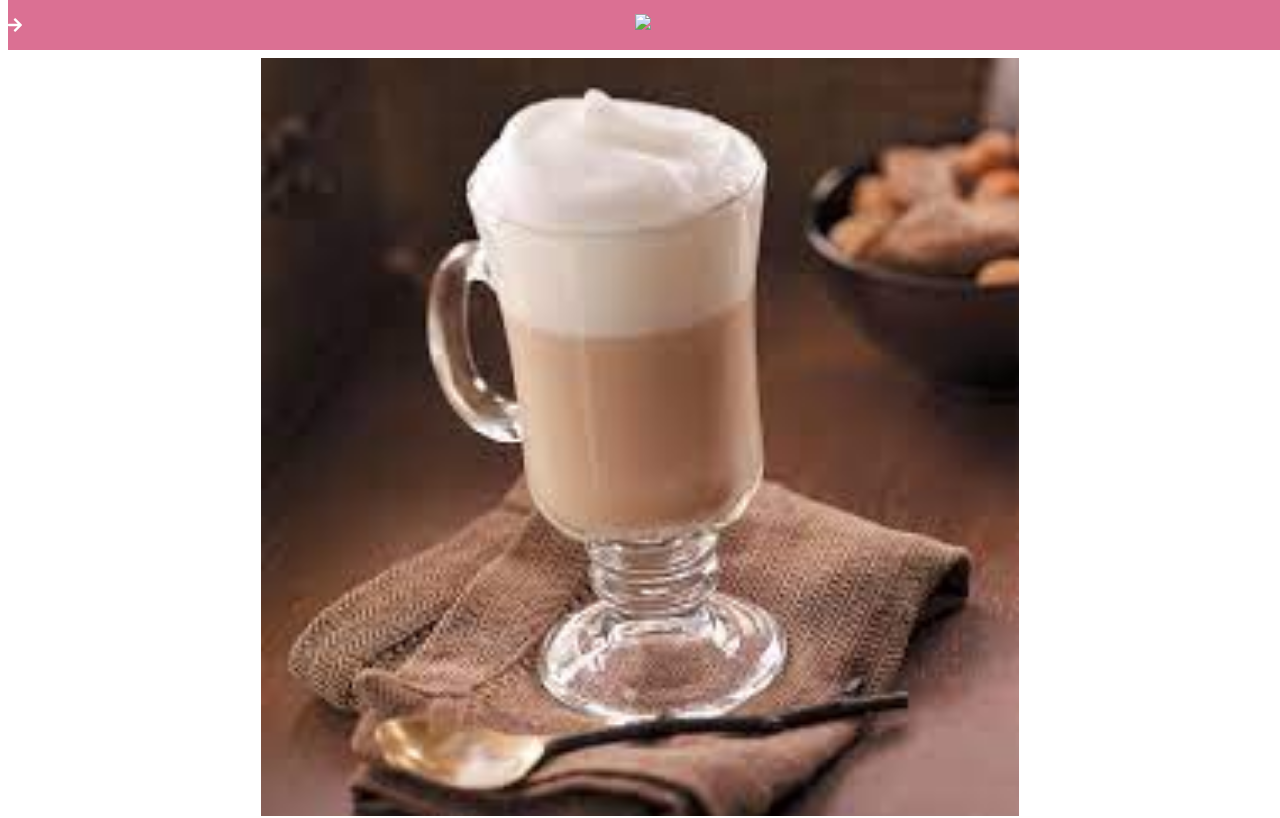
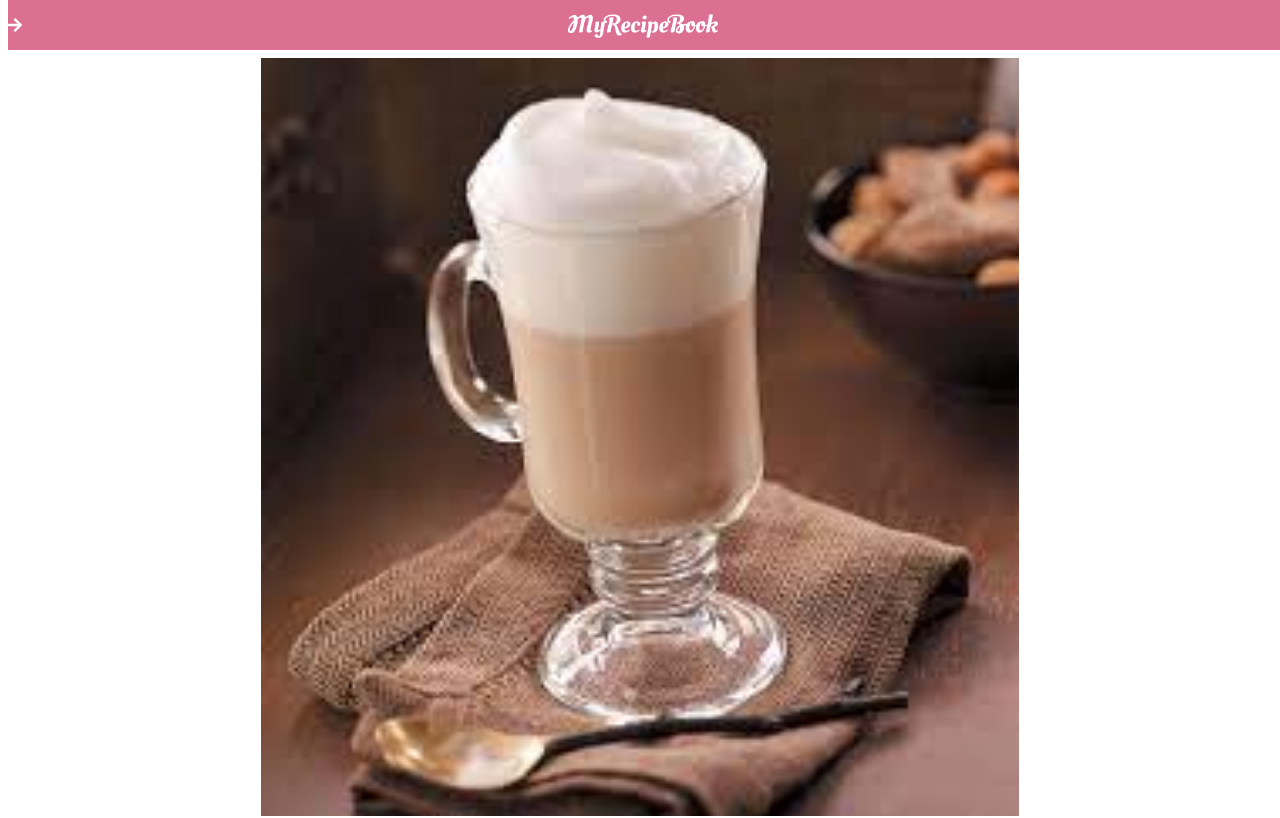
Before and after one commit to magugu1996-ITvarsity/MODULE-3-ASSESSEMENT-2, a plain HTML site: page cuppuccino.html in a window 1280 px wide. Shown: the top 818 px of the page. Drawn offline with Linux system fonts and the light colour scheme.

Commit message:
Update cuppuccino.html

```diff
--- a/cuppuccino.html
+++ b/cuppuccino.html
@@ -13,7 +13,7 @@
         <i class="fas fa-arrow-right"></i>
         </a>
 
-        <img src="images/text%20log.jpg">
+        <img src="images/logo-text.png">
         </div>
         <div id="recipe">
         <div class="recipe-details">
```
